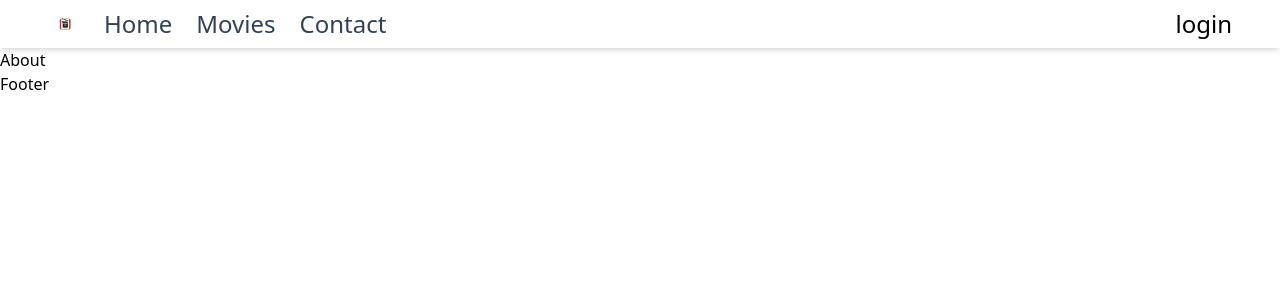
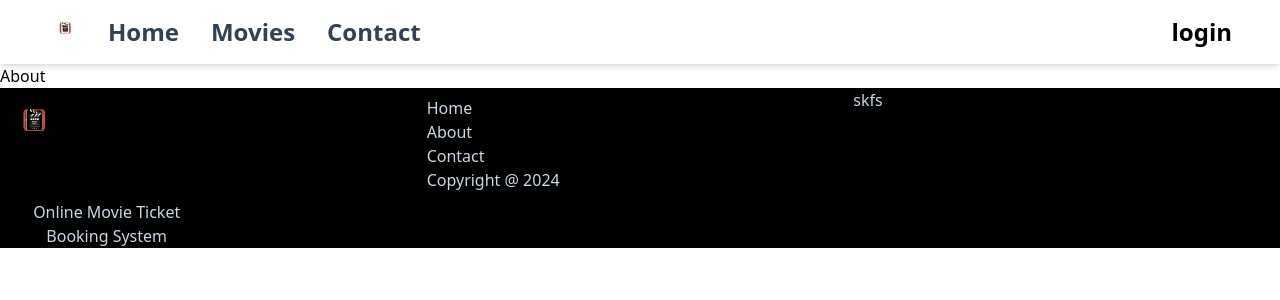
Before and after one commit to Sushant203/OnlineMovieBookingSystem, a React (Vite) app: page /about in a window 1280 px wide. Shown: the top 300 px of the page. Built offline with nearby package versions, Linux system fonts and the light colour scheme.

Commit message:
desgined footer partially

```diff
--- a/src/components/shared-component/Footer.tsx
+++ b/src/components/shared-component/Footer.tsx
@@ -2,7 +2,27 @@ import React from 'react'
 
 const Footer = () => {
   return (
-    <div>Footer</div>
+   <footer className='bg-black text-slate-300 grid grid-cols-6'>
+        <section className='col-span-2'>
+            <img src='movie logo.png' alt='logo' className='h-16 w-16'/>
+        </section>
+        <section className='col-span-2 py-2     '>
+            <h1>Home</h1>
+            <h1>About</h1>
+            <h1>Contact</h1>
+            <p className='mb-0'>Copyright @ 2024</p>
+        </section>
+
+        <section className='col-span-2'>
+            skfs
+        </section>
+
+       <section className='text-center items-center'>
+        <h3>Online Movie Ticket Booking System </h3>
+       </section>
+
+
+   </footer>
   )
 }
 
--- a/src/components/shared-component/Navbar.tsx
+++ b/src/components/shared-component/Navbar.tsx
@@ -5,7 +5,7 @@ import { Link } from 'react-router-dom'
 
 const Navbar = () => {
   return (
-    <nav className=' flex justify-between border-none border-slate-200 shadow-md py-2 px-2 items-center '>
+    <nav className=' flex justify-between border-none border-slate-200 shadow-md py-3 px-2 items-center '>
         <section className='mx-10 flex justify-normal gap-6'>
 
             <img src="movie logo.png" alt="Logo" className='h-8'/>
@@ -14,14 +14,14 @@ const Navbar = () => {
             return(
                 <div key={index} className=''>
                     <Link to={item.path} >
-                    <h2 className='flex justify-between text-2xl text-slate-700'>{item.title}</h2>
+                    <h2 className='flex justify-between text-2xl text-slate-700 font-semibold p-1 cursor-pointer hover:border-b-2 border-blue-800 transition-all ease-in-out delay-300'>{item.title}</h2>
                    </Link>
                 </div>
 
             )
         })}
         </section>
-         <section className='mx-10 text-2xl'>
+         <section className='mx-10 text-2xl font-semibold'>
 
                     login
                 </section>
```
